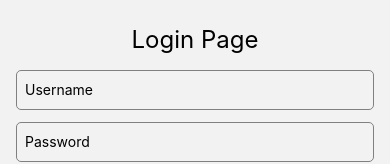
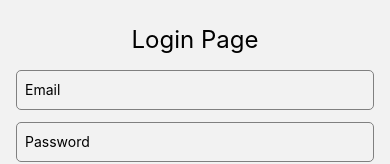
Before and after one commit to tuanng2210/React-Native-Project-LowCalChow-2023, a React Native app in the folder LowCalChowApp/: screen /Login in a window 390 px wide. Shown: the part 287-451 px from the top of the page. Built offline with nearby package versions, Linux system fonts and the light colour scheme.

Commit message:
fix login api and navigation

```diff
--- a/LowCalChowApp/App.js
+++ b/LowCalChowApp/App.js
@@ -27,6 +27,7 @@ import PatronProfileCreationPage from './components/patronProfileCreationPage';
 import PatronAccountCreationPage from './components/patron_account_creation';
 import RestaurantAccountCreationPage from './components/restaurant_account_creation';
 import RestaurantHomepage from './components/restaurantHomePage';
+import PatronHomepage from './components/patronHomepage';
 import { NavigationContainer } from '@react-navigation/native';
 import { createNativeStackNavigator } from '@react-navigation/native-stack';
 
@@ -44,6 +45,8 @@ const App = () => {
         <Stack.Screen  name="Patron Profile Creation Page" component={PatronProfileCreationPage}/>
         <Stack.Screen  name="Restaurant Account Creation" component={RestaurantAccountCreationPage}/>
         <Stack.Screen  name="Restaurant Homepage" component={RestaurantHomepage}/>
+        <Stack.Screen  name="Patron Homepage" component={PatronHomepage}/>
+
       </Stack.Navigator>
     </NavigationContainer>
 
--- a/LowCalChowApp/components/loginPage.jsx
+++ b/LowCalChowApp/components/loginPage.jsx
@@ -10,35 +10,9 @@ import { NavigationContainer } from "@react-navigation/native";
 import { createNativeStackNavigator } from "@react-navigation/native-stack";
 
 function LoginPage({ navigation }) {
-  const [username, setUsername] = useState("");
+  const [email, setEmail] = useState("");
   const [password, setPassword] = useState("");
 
-  // const handleLogin = () => {
-  //   console.log('Username:', username);
-  //   console.log('Password:', password);
-  //   // You can add your authentication logic here
-  // };
-  // const handleLogin = async () => {
-  //   try {
-  //     const response = await fetch("http://localhost:8000/auth/login/", {
-  //       method: "POST",
-  //       headers: {
-  //         "Content-Type": "application/json",
-  //       },
-  //       body: JSON.stringify({ username, password }),
-  //     });
-
-  //     if (response.status === 200) {
-  //       // Authentication successful
-  //       console.log("Authentication successful");
-  //     } else {
-  //       // Handle authentication error (e.g., show error message)
-  //       console.log("Authentication failed");
-  //     }
-  //   } catch (error) {
-  //     console.error("Error:", error);
-  //   }
-  // };
   const handleLogin = async () => {
     try {
       const response = await fetch("http://localhost:8000/auth/login/", {
@@ -46,23 +20,24 @@ function LoginPage({ navigation }) {
         headers: {
           "Content-Type": "application/json",
         },
-        body: JSON.stringify({ username, password }),
+        body: JSON.stringify({ email, password }),
       });
 
       if (response.status === 200) {
         const data = await response.json();
         const { user_type, tokens } = data;
         const { access, refresh } = tokens;
+        console.log("Authentication successful");
 
         // Store the access and refresh tokens securely
         // You can use a library like AsyncStorage for React Native or localStorage for web
 
         if (user_type === "restaurant") {
           // Redirect to the restaurant homepage
-          navigation.navigate("RestaurantHomepage");
-        } else if (user_type === "customer") {
+          navigation.navigate("Restaurant Homepage");
+        } else if (user_type === "patron") {
           // Redirect to the customer homepage
-          // navigation.navigate("CustomerHomepage");
+          navigation.navigate("Patron Homepage");
         } else {
           // Handle other user types or scenarios
         }
@@ -80,9 +55,9 @@ function LoginPage({ navigation }) {
       <Text style={styles.title}>Login Page</Text>
       <TextInput
         style={styles.input}
-        placeholder="Username"
-        value={username}
-        onChangeText={(text) => setUsername(text)}
+        placeholder="Email"
+        value={email}
+        onChangeText={(text) => setEmail(text)}
       />
       <TextInput
         style={styles.input}
```
